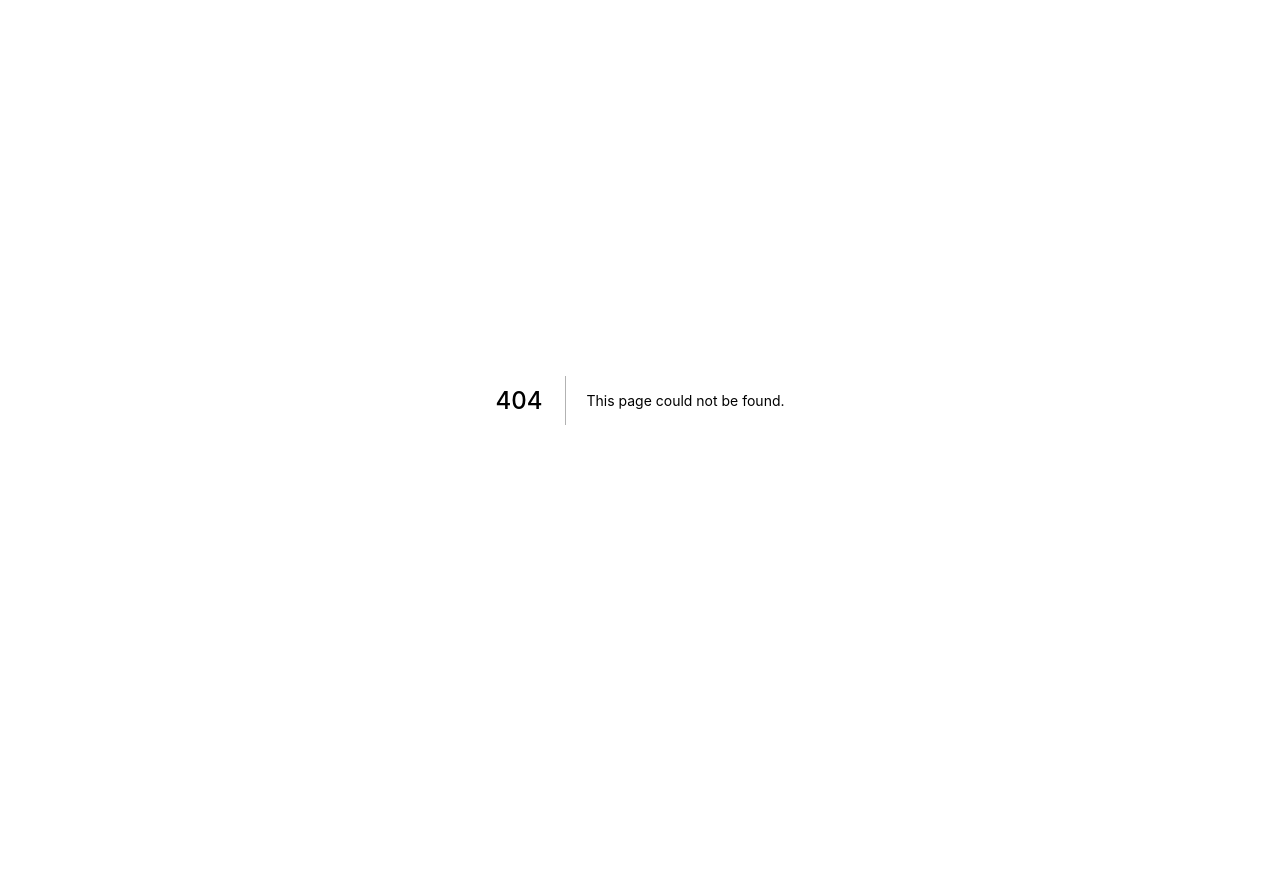
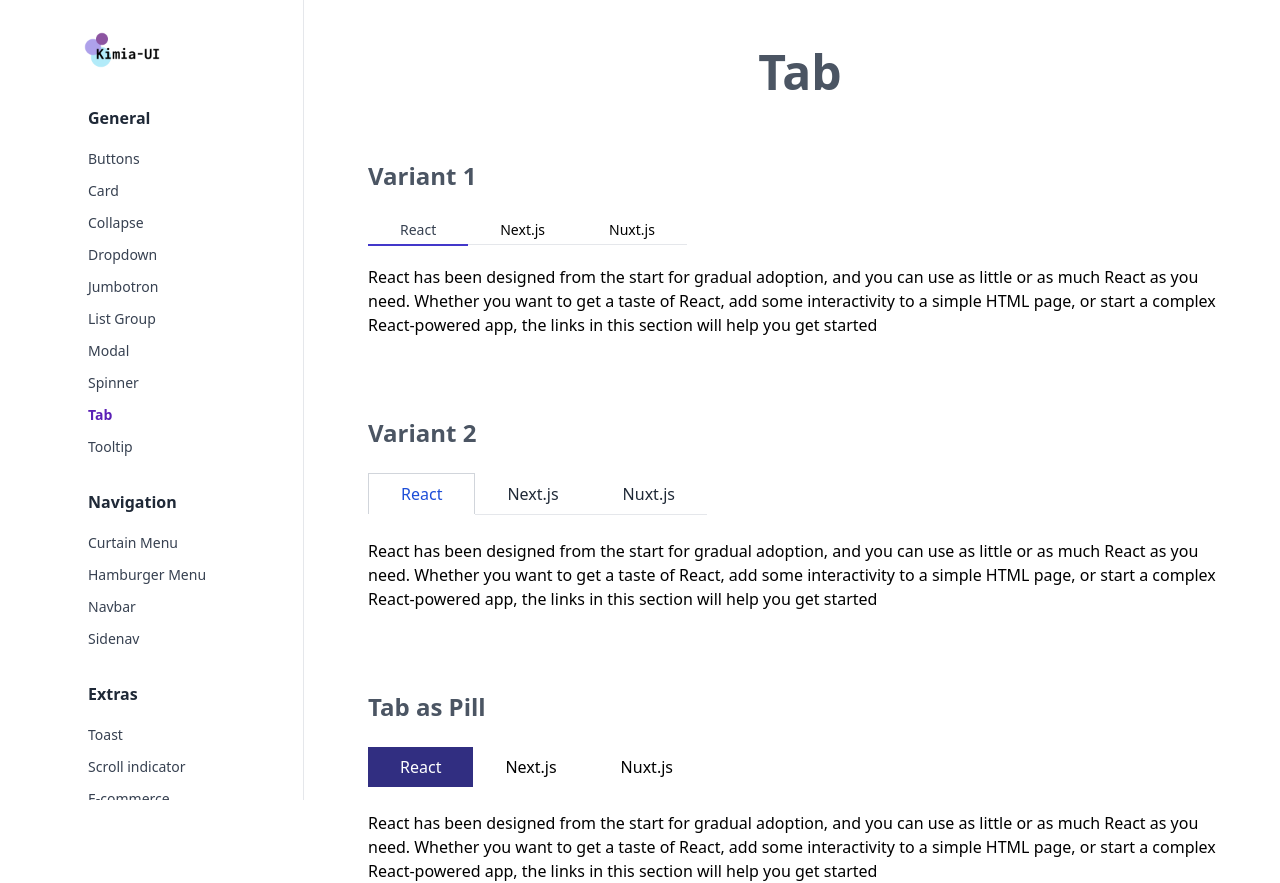
Before and after one commit to enochndika/kimia-UI, a Next.js app: page /components/tab in a window 1280 px wide. Before the commit this address had no page. Before the commit the page ends 800 px from the top, so only its background shows below. Built offline with nearby package versions, Linux system fonts and the light colour scheme.

Commit message:
adding tab page

```diff
--- /dev/null
+++ b/pages/components/tab.tsx
@@ -0,0 +1,90 @@
+import Head from "next/head";
+import { Container } from "../../site/container";
+import { Tabs } from "../../components/general/tabs";
+import MobileLayout from "../../site/layout/mobile";
+
+export default function TabPage() {
+  return (
+    <>
+      <Head>
+        <title>Tab</title>
+      </Head>
+      <Container>
+        <h1 className="text-center text-3xl md:text-5xl font-bold text-gray-600 mb-16 mt-12">
+          Tab
+        </h1>
+        <h2 className="font-bold text-gray-600 text-lg md:text-2xl mt-12 mb-6">
+          Variant 1
+        </h2>
+        <Tabs variant={1}>
+          <Tabs.Content id="React">
+            React has been designed from the start for gradual adoption, and you
+            can use as little or as much React as you need. Whether you want to
+            get a taste of React, add some interactivity to a simple HTML page,
+            or start a complex React-powered app, the links in this section will
+            help you get started
+          </Tabs.Content>
+          <Tabs.Content id="Next.js">
+            The React Framework for Production Next.js gives you the best
+            developer experience with all the features you need for production:
+            hybrid static & server rendering, TypeScript support, smart
+            bundling, route pre-fetching, and more. No config needed.
+          </Tabs.Content>
+          <Tabs.Content id="Nuxt.js">
+            The Intuitive Vue Framework Build your next Vue.js application with
+            confidence using NuxtJS. An open source framework making web
+            development simple and powerful.
+          </Tabs.Content>
+        </Tabs>
+        <h2 className="font-bold text-gray-600 text-lg md:text-2xl mt-20 mb-6">
+          Variant 2
+        </h2>
+        <Tabs variant={2}>
+          <Tabs.Content id="React">
+            React has been designed from the start for gradual adoption, and you
+            can use as little or as much React as you need. Whether you want to
+            get a taste of React, add some interactivity to a simple HTML page,
+            or start a complex React-powered app, the links in this section will
+            help you get started
+          </Tabs.Content>
+          <Tabs.Content id="Next.js">
+            The React Framework for Production Next.js gives you the best
+            developer experience with all the features you need for production:
+            hybrid static & server rendering, TypeScript support, smart
+            bundling, route pre-fetching, and more. No config needed.
+          </Tabs.Content>
+          <Tabs.Content id="Nuxt.js">
+            The Intuitive Vue Framework Build your next Vue.js application with
+            confidence using NuxtJS. An open source framework making web
+            development simple and powerful.
+          </Tabs.Content>
+        </Tabs>
+        <h2 className="font-bold text-gray-600 text-lg md:text-2xl mt-20 mb-6">
+          Tab as Pill
+        </h2>
+        <Tabs variant={3}>
+          <Tabs.Content id="React">
+            React has been designed from the start for gradual adoption, and you
+            can use as little or as much React as you need. Whether you want to
+            get a taste of React, add some interactivity to a simple HTML page,
+            or start a complex React-powered app, the links in this section will
+            help you get started
+          </Tabs.Content>
+          <Tabs.Content id="Next.js">
+            The React Framework for Production Next.js gives you the best
+            developer experience with all the features you need for production:
+            hybrid static & server rendering, TypeScript support, smart
+            bundling, route pre-fetching, and more. No config needed.
+          </Tabs.Content>
+          <Tabs.Content id="Nuxt.js">
+            The Intuitive Vue Framework Build your next Vue.js application with
+            confidence using NuxtJS. An open source framework making web
+            development simple and powerful.
+          </Tabs.Content>
+        </Tabs>
+      </Container>
+    </>
+  );
+}
+
+TabPage.Layout = MobileLayout;
```
